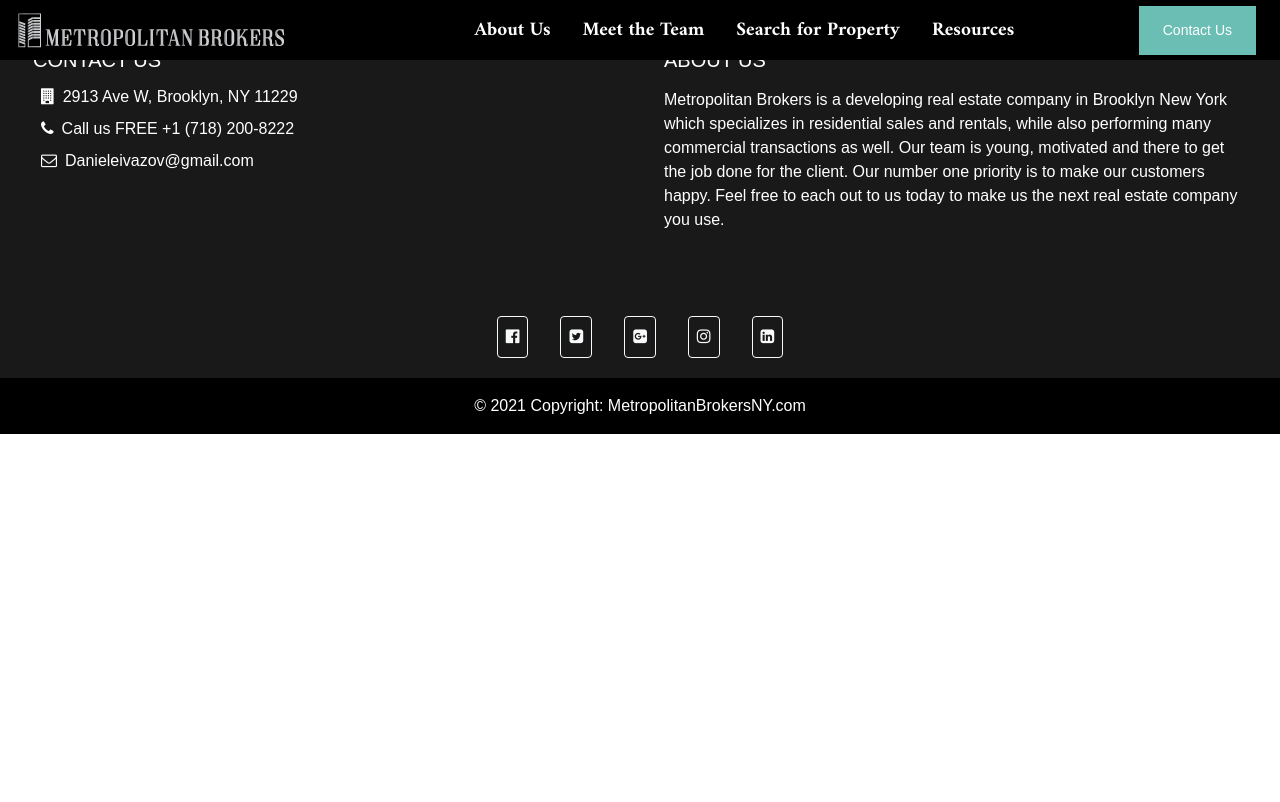
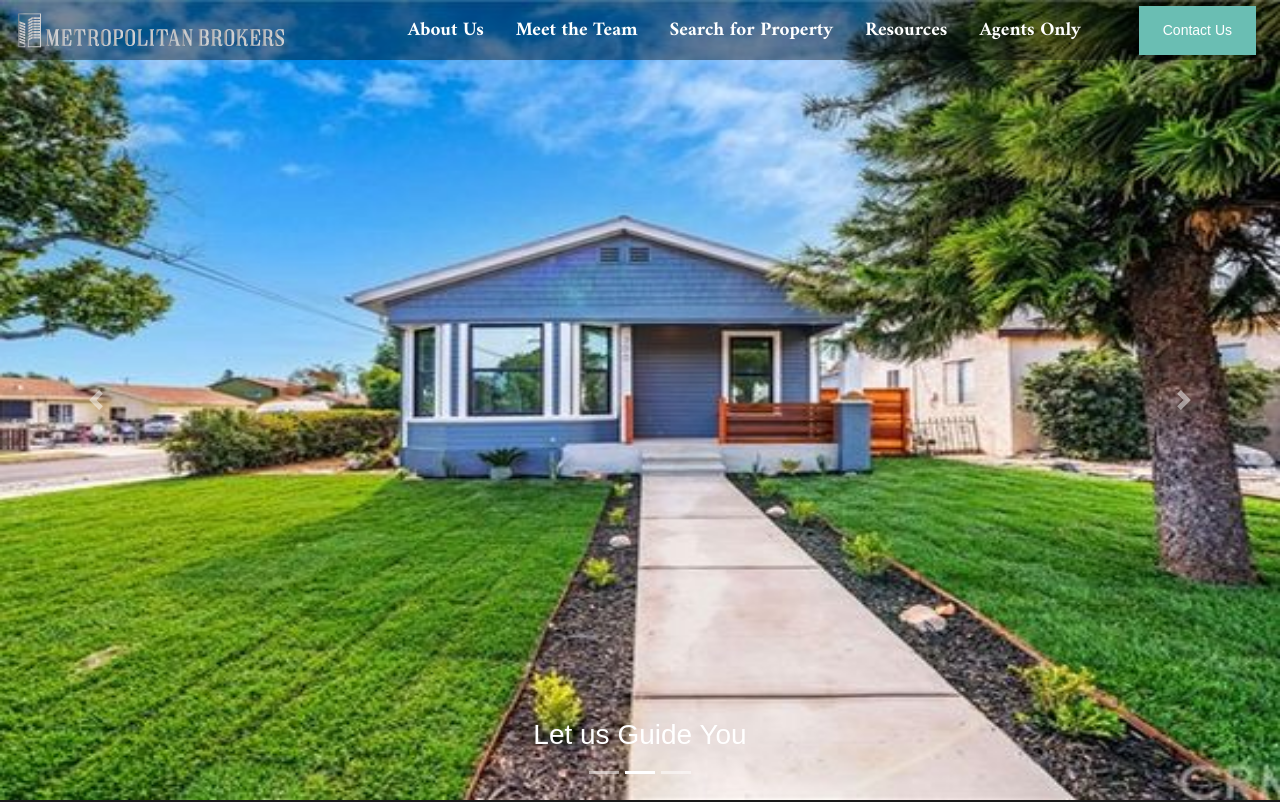
Before and after one commit to All4ara/MetroFrontend, a React (Create React App) app: page / in a window 1280 px wide. Shown: the top 802 px of the page. Built offline with nearby package versions, Linux system fonts and the light colour scheme.

Commit message:
post structure

```diff
--- a/package.json
+++ b/package.json
@@ -3,6 +3,7 @@
   "version": "0.1.0",
   "private": true,
   "dependencies": {
+    "@material-ui/core": "^4.11.3",
     "@testing-library/jest-dom": "^5.11.9",
     "@testing-library/react": "^11.2.5",
     "@testing-library/user-event": "^12.7.3",
--- a/src/App.js
+++ b/src/App.js
@@ -13,6 +13,7 @@ import 'aos/dist/aos.css';
 import Home from './pages/HomePage'
 import Contact from './pages/Contact';
 import GlobalStyle from './components/globalStyle';
+import AgentHomePage from './components/Agents/Home/AgentHomePage';
 
 
 function App() {
@@ -42,8 +43,9 @@ function App() {
           <Route path='/about' exact component={Team} />
           <Route path='/rentals' exact component={Search} />
           <Route path='/homes' exact component={Resources} /> */}
-          <Route path='/home' exact component={Home} />
+          <Route path='/' exact component={Home} />
           <Route path='/contact' exact component={Contact} />
+          <Route path='/agents' exact component={AgentHomePage} />
         </Switch>
 
 
--- /dev/null
+++ b/src/components/Agents/Home/AgentHomePage.js
@@ -0,0 +1,12 @@
+import React from 'react'
+
+const AgentHomePage = () => {
+    return (
+        <div>
+            <h1>App</h1>
+            <h1>Agents Home Page</h1>
+        </div>
+    )
+}
+
+export default AgentHomePage;
--- /dev/null
+++ b/src/components/Agents/Posts/Post/styles.js
@@ -0,0 +1 @@
+s
--- a/src/components/Carousel/Carousel.js
+++ b/src/components/Carousel/Carousel.js
@@ -16,7 +16,7 @@ const HomeCarousel = () => {
             <Carousel.Item >
                 <img
                 className="d-block w-100 car-img"
-                src={slide1}
+                src={slider1}
                 alt="First slide"
                 />
                 <Carousel.Caption>
@@ -27,7 +27,7 @@ const HomeCarousel = () => {
             <Carousel.Item >
                 <img
                 className="d-block w-100 car-img"
-                src={slide2}
+                src={slider2}
                 alt="Second slide"
                 />
                 <Carousel.Caption>
@@ -38,7 +38,7 @@ const HomeCarousel = () => {
             <Carousel.Item>
                 <img
                 className="d-block w-100 car-img"
-                src={slide3}
+                src={slider3}
                 alt="Third slide"
                 />
                 <Carousel.Caption>
--- a/src/components/Navbar2/Navbar2.js
+++ b/src/components/Navbar2/Navbar2.js
@@ -96,14 +96,14 @@ const Navbar2 = ({ toggle }) => {
 
   let style = {
     backgroundColor:
-      navbar || location.pathname !== '/home' ? '#000' : 'rgba(0,0,0,0.4)',
+      navbar || location.pathname !== '/' ? '#000' : 'rgba(0,0,0,0.4)',
     transition: '0.4s'
   };
 
 
     return (
         <Nav style={style}>
-            <Logo to='/home'><img src={MetroLogo} alt="Mobile logo"></img></Logo>
+            <Logo to='/'><img src={MetroLogo} alt="Mobile logo"></img></Logo>
             <MenuBars onClick={toggle}/>
             <NavMenu>
                 {menuData.map((item, index) => (
--- a/src/data/MenuData.js
+++ b/src/data/MenuData.js
@@ -3,4 +3,5 @@ export const menuData = [
     { title: 'Meet the Team', link: '/team' },
     { title: 'Search for Property', link: '/rentals' },
     { title: 'Resources', link: '/resource' },
+    { title: 'Agents Only', link: '/agents' },
 ];
```
Also changed, not shown: src/components/Agents/Form/Form.js (added), src/components/Agents/Form/styles.js (added), src/components/Agents/Posts/Post/Post.js (added), src/components/Agents/Posts/Posts.js (added), src/components/Agents/Posts/styles.js (added), 1 other file (tests, documents, lock files or other folders).
